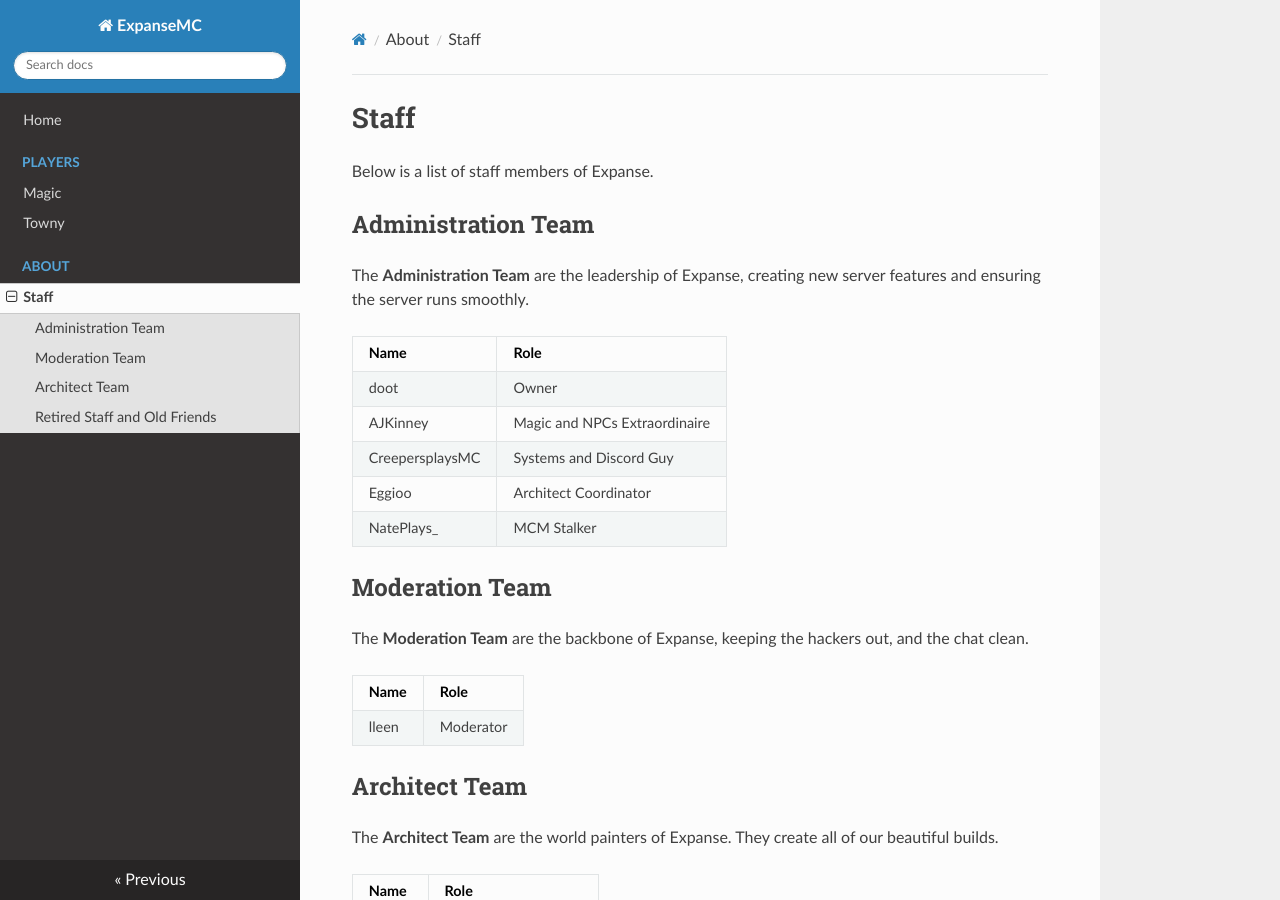
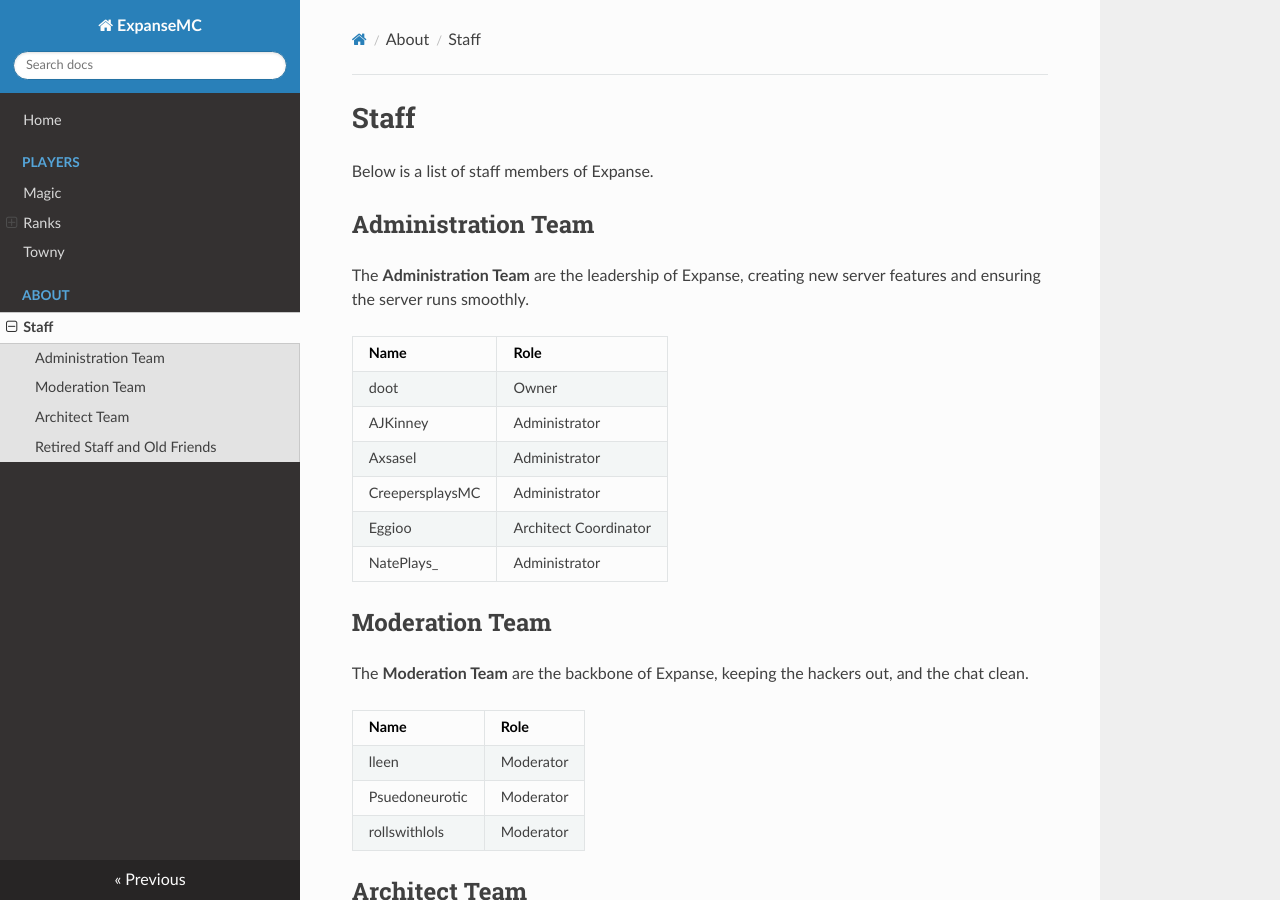
Before and after one commit to ExpanseMC/expansemc-wiki, an MkDocs documentation site: the page built from docs/about/staff.md, in a window 1280 px wide and 900 px high. Built offline with MkDocs 1.6.1, drawn with Linux system fonts in a browser that asks for light colours; nearby versions of some CDN libraries.

Commit message:
ranks and stuff

```diff
--- a/docs/about/staff.md
+++ b/docs/about/staff.md
@@ -9,18 +9,21 @@ The __Administration Team__ are the leadership of Expanse, creating new server f
 | Name            | Role                          |
 | --------------- | ----------------------------- |
 | doot            | Owner                         |
-| AJKinney        | Magic and NPCs Extraordinaire |
-| CreepersplaysMC | Systems and Discord Guy       |
+| AJKinney        | Administrator                 |
+| Axsasel         | Administrator                 |
+| CreepersplaysMC | Administrator                 |
 | Eggioo          | Architect Coordinator         |
-| NatePlays_      | MCM Stalker                   |
+| NatePlays_      | Administrator                 |
 
 ## Moderation Team
 
 The __Moderation Team__ are the backbone of Expanse, keeping the hackers out, and the chat clean.
 
-| Name  | Role      |
-| ----- | --------- |
-| lleen | Moderator |
+| Name           | Role      |
+| -------------- | --------- |
+| lleen          | Moderator |
+| Psuedoneurotic | Moderator |
+| rollswithlols  | Moderator |
 
 ## Architect Team
 
--- a/mkdocs.yml
+++ b/mkdocs.yml
@@ -5,6 +5,11 @@ nav:
   - Home: 'index.md'
   - Players:
     - Magic: 'players/magic.md'
+    - Ranks:
+      - Donation: 'players/ranks/donation.md'
+      - Money: 'players/ranks/money.md'
+      - Player Kills: 'players/ranks/playerkills.md'
+      - Play Time: 'players/ranks/playtime.md'
     - Towny: 'players/towny.md'
   - About:
     - Staff: 'about/staff.md'
```
Also changed, not shown: docs/players/ranks/donation.md (added, +36 -0 lines), docs/players/ranks/money.md (added, +25 -0 lines), docs/players/ranks/playerkills.md (added, +24 -0 lines), docs/players/ranks/playtime.md (added, +24 -0 lines).
